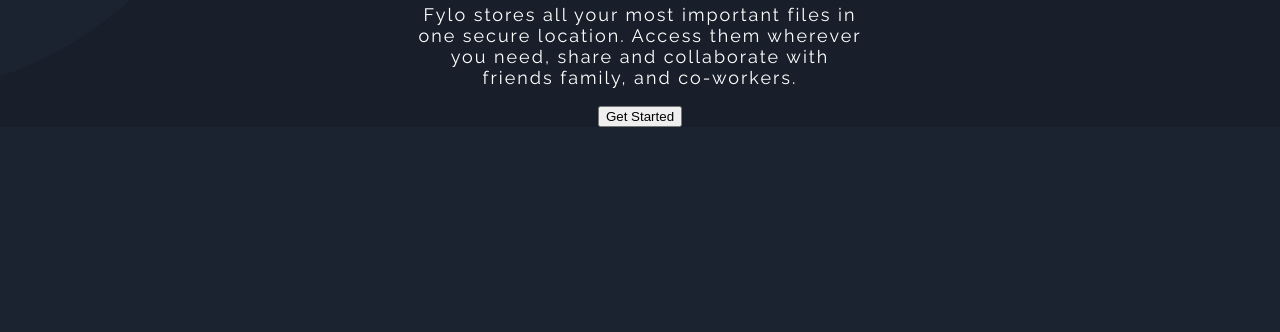
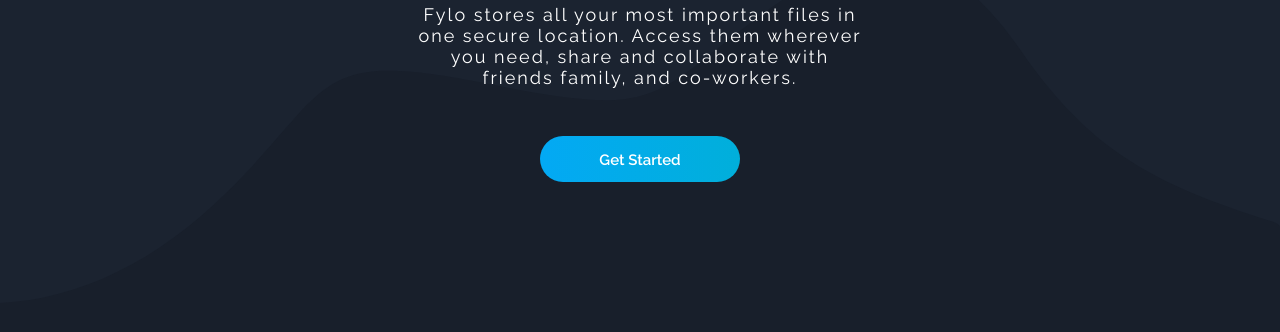
Before and after one commit to adarshcodes/fylo-dark-theme-landing-page-master, a plain HTML site: page index.html in a window 1280 px wide. Shown: the part 847-1179 px from the top of the page. Before the commit the page ends 974 px from the top, so only its background shows below. Drawn offline with nearby package versions, Linux system fonts and the light colour scheme; a web font is replaced by a local one.

Commit message:
added animation to header's image and header btn

```diff
--- a/styles.css
+++ b/styles.css
@@ -39,17 +39,34 @@
   flex-direction: column;
   justify-content: center;
   align-items: center;
-  padding-top: 5rem;
   background-image: url('images/bg-curvy-desktop.svg');
   background-repeat: no-repeat;
-  background-size: auto;
+  background-size: 100% 35%;
   background-position: bottom;
+  padding-top: 5rem;
   color: #fff;
   text-align: center;
 }
 
 .intro-png {
   width: 65rem;
+  animation: intro-animate 8s infinite;
+}
+
+@keyframes intro-animate {
+
+  0% {
+    transform: translateY(0);
+  }
+
+  40% {
+    transform: translateY(-3rem);
+  }
+
+  100% {
+    transform: translateY(0);
+  }
+
 }
 
 .intro-heading {
@@ -67,3 +84,62 @@
   margin-top: 1rem;
   letter-spacing: .2rem;
 }
+
+.intro-btn {
+  width: 20rem;
+  padding: 1.5rem 0 1.3rem 0;
+  cursor: pointer;
+  text-align: center;
+  color: #fff;
+  font-size: 1.5rem;
+  font-weight: 600;
+  font-family: 'Raleway',serif;
+  background: linear-gradient(90deg, #03a9f4, #00B1D2, #00DCD5, #03a9f4);
+  background-size: 400%;
+  border-radius: 5rem;
+  z-index: 1;
+  position: relative;
+  outline: none;
+  border: none;
+  margin: 3rem 0 15rem 0;
+  transition: transform .5s;
+}
+
+.intro-btn:active {
+  transform: translateY(2rem);
+}
+
+.intro-btn:hover {
+  animation: animate 6s linear infinite;
+}
+
+@keyframes animate {
+  0% {
+    background-position: 0%;
+  }
+
+  100% {
+    background-position: 400%;
+  }
+}
+
+.intro-btn:before {
+  content: '';
+  position: absolute;
+  top: -.5rem;
+  bottom: -.5rem;
+  right: -.5rem;
+  left: -.5rem;
+  z-index: -1;
+  background: linear-gradient(90deg, #03a9f4, #00B1D2, #00DCD5, #03a9f4);
+  background-size: 200%;
+  border-radius: 15rem;
+  opacity: 0;
+  transition: .5s;
+}
+
+.intro-btn:hover:before {
+  filter: blur(6rem);
+  opacity: 1;
+  animation: animate 6s linear infinite;
+}
```
